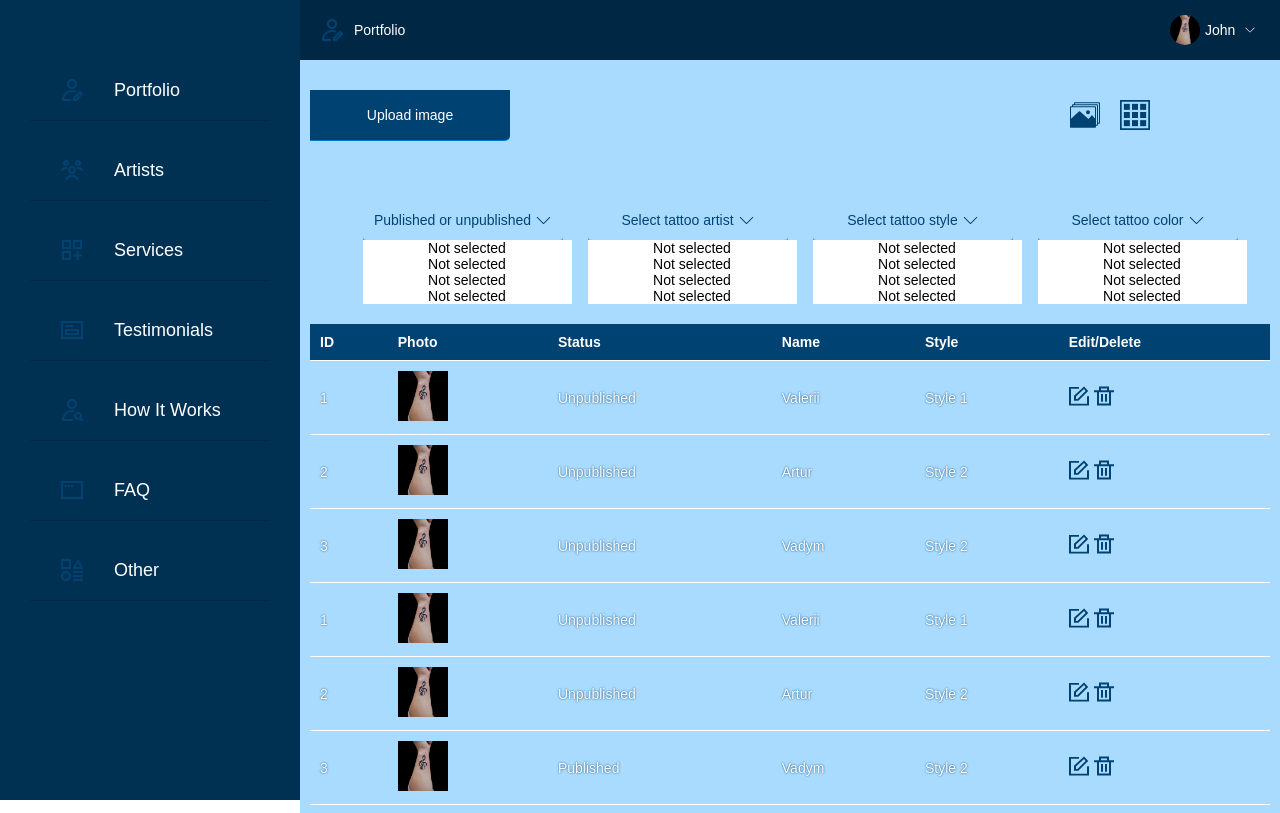
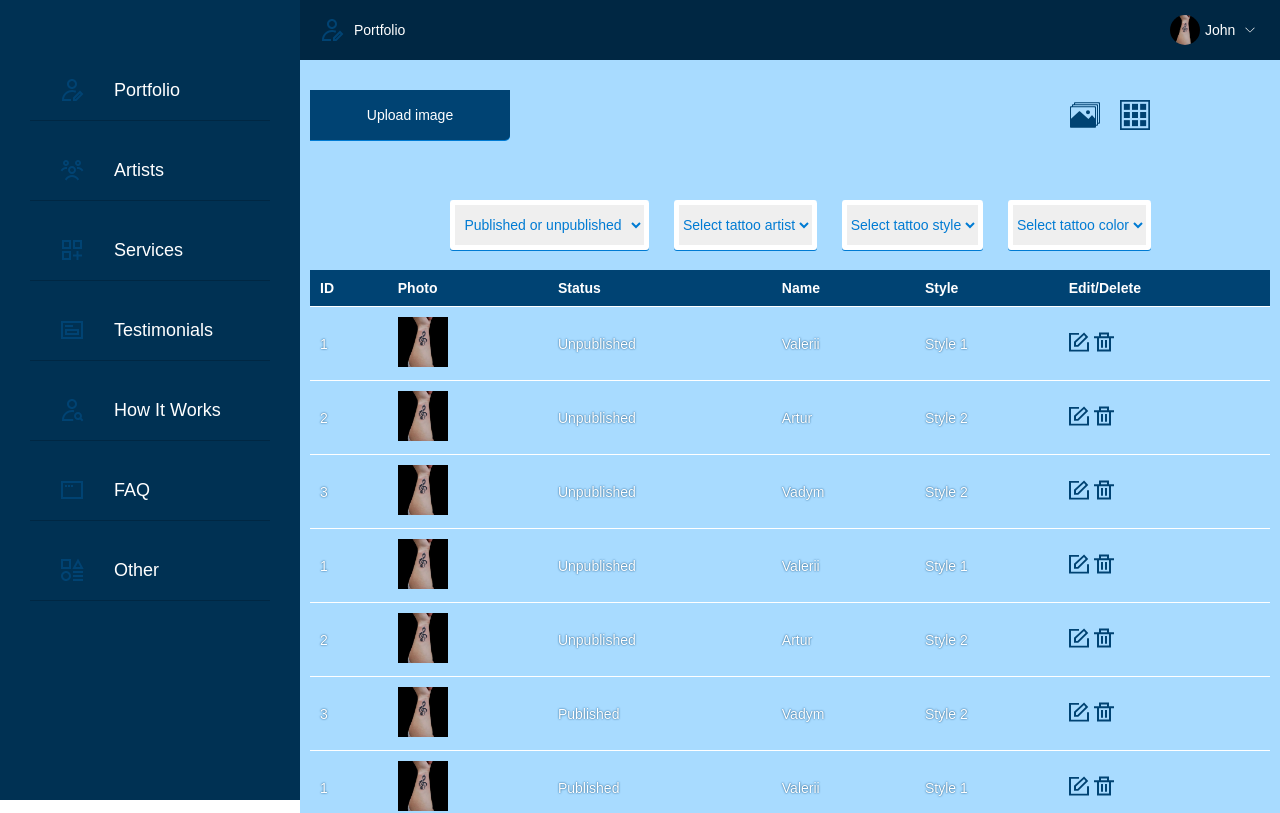
Before and after one commit to jesuitdelray/admin-panel-css, a React (Vite) app: page / in a window 1280 px wide. Shown: the top 813 px of the page. Built offline with nearby package versions, Linux system fonts and the light colour scheme.

Commit message:
blue version without table

```diff
--- a/src/components/Content/ui/Content.module.scss
+++ b/src/components/Content/ui/Content.module.scss
@@ -5,3 +5,9 @@
   margin-left: var(--margin-sidebar);
   background-color: var(--color-light-accent);
 }
+
+@media screen and (max-width: 1250px) {
+  .wrapper {
+    margin-left: calc(-20px + var(--margin-sidebar));
+  }
+}
--- a/src/components/Filter/data/list.ts
+++ b/src/components/Filter/data/list.ts
@@ -1,20 +1,48 @@
 import { DownArrowIcon } from 'src/assets/icons/downarrow';
 
 export const list = [
-  { text: 'Published or unpublished', icon: DownArrowIcon },
-  { text: 'Select tattoo artist', icon: DownArrowIcon },
-  { text: 'Select tattoo style', icon: DownArrowIcon },
-  { text: 'Select tattoo color', icon: DownArrowIcon },
+  {
+    text: 'Published or unpublished',
+    icon: DownArrowIcon,
+    options: [
+      'Not selected',
+      'Published and unpublished',
+      'Published',
+      'Unpublished',
+    ],
+  },
+  {
+    text: 'Select tattoo artist',
+    icon: DownArrowIcon,
+    options: ['Not selected', 'Artist1', 'Artist2', 'Artist3'],
+  },
+  {
+    text: 'Select tattoo style',
+    icon: DownArrowIcon,
+    options: ['Not selected', 'Style1', 'Style2', 'Style3'],
+  },
+  {
+    text: 'Select tattoo color',
+    icon: DownArrowIcon,
+    options: ['Not selected', 'White', 'Black', 'Colored'],
+  },
 ];
 
-export const dropdownList = [
+/* export const dropdownList = [
   ['Not selected', 'Published and unpublished', 'Published', 'Unpublished'],
   ['Not selected', 'Artist1', 'Artist2', 'Artist3'],
   ['Not selected', 'Style1', 'Style2', 'Style3'],
   ['Not selected', 'White', 'Black', 'Colored'],
 ];
-
+ */
 /* ['Not selected', 'Published and unpublished', 'Published', 'Unpublished'],
 ['Not selected', 'Artist1', 'Artist2', 'Artist3'],
 ['Not selected', 'Style1', 'Style2'],
 ['Not selected', 'White', 'Black', 'Colored'], */
+
+/* export const list = [
+  { text: 'Published or unpublished', icon: DownArrowIcon, options:  ['Not selected', 'Published and unpublished', 'Published', 'Unpublished'], },
+  { text: 'Select tattoo artist', icon: DownArrowIcon, options:  ['Not selected', 'Published and unpublished', 'Published', 'Unpublished'], },
+  { text: 'Select tattoo style', icon: DownArrowIcon, options:  ['Not selected', 'Published and unpublished', 'Published', 'Unpublished'], },
+  { text: 'Select tattoo color', icon: DownArrowIcon,options:  ['Not selected', 'Published and unpublished', 'Published', 'Unpublished'], },
+]; */
--- a/src/components/Filter/ui/Filter.module.scss
+++ b/src/components/Filter/ui/Filter.module.scss
@@ -6,23 +6,25 @@
 }
 
 .filterBtn {
-  width: 200px;
+  max-width: 200px;
   height: 40px;
+  white-space: pre-wrap;
   display: flex;
   justify-content: center;
   align-items: center;
   text-align: center;
-  border: none;
+  border: 5px solid white;
+  box-sizing: content-box;
   color: var(--color-dark-accent);
   border-radius: 3px;
   box-shadow: 0 1px 0 0 var(--color-accent);
   cursor: pointer;
   margin-left: 20px;
+  color: var(--color-accent);
 }
 
 .filterBtn:hover {
-  box-shadow: 0 1px 0 0 var(--color-white);
-  color: var(--color-dark-accent);
+  box-shadow: 0 0 0 2px var(--color-accent);
 }
 
 .downarrowIcon {
@@ -31,19 +33,13 @@
   fill: var(--color-dark-accent);
 }
 
-.dropdown {
-  width: 95%;
-  margin-left: 20px;
-  background-color: white;
-  display: flex;
-  justify-content: center;
-  align-items: center;
-  flex-direction: column;
-}
-
 .filterBtn:hover .dropdown,
 .filterBtn:active .dropdown {
   display: flex;
+}
+
+.filterBtn:focus {
+  outline: none;
 }
 
 .filterBtn:hover .dropdown {
@@ -51,12 +47,12 @@
   color: var(--color-dark-accent);
 }
 
+.filterBtn:focus-within {
+  color: var(--color-dark-accent);
+}
+
 @media screen and (max-width: 1250px) {
   .filterBtns {
     margin-left: 0;
   }
-
-  .filterBtn {
-    width: 120px;
-  }
 }
--- a/src/components/Filter/ui/Filter.tsx
+++ b/src/components/Filter/ui/Filter.tsx
@@ -1,5 +1,5 @@
 import styles from './Filter.module.scss';
-import { dropdownList, list } from '../data/list';
+import { list } from '../data/list';
 
 export function Filter() {
   return (
@@ -7,22 +7,17 @@ export function Filter() {
       <div className={styles.filterBtns}>
         {list.map((item) => {
           return (
-            <div>
-              <div className={styles.filterBtn}>
+            <select className={styles.filterBtn} key={item.text}>
+              <option className={styles.filterBtn}>
                 {item.text}
                 {<item.icon className={styles.downarrowIcon} />}
-              </div>
-              <div className={styles.dropdown}>
-                {dropdownList.map((item, index) => (
-                  <div key={index}>
-                    <p>{item[0]}</p>
-                    <p>{item.filter2}</p>
-                    <p>{item.filter3}</p>
-                    <p>{item.filter4}</p>
-                  </div>
-                ))}
-              </div>
-            </div>
+              </option>
+              {item.options.map((option) => (
+                <option className={styles.dropdown} key={option}>
+                  {option}
+                </option>
+              ))}
+            </select>
           );
         })}
       </div>
--- a/src/components/Sidebar/ui/Sidebar.module.scss
+++ b/src/components/Sidebar/ui/Sidebar.module.scss
@@ -51,3 +51,9 @@
   width: 30px;
   fill: var(--color-dark-accent);
 }
+
+@media screen and (max-width: 1250px) {
+  .wrapper {
+    width: 280px;
+  }
+}
```
